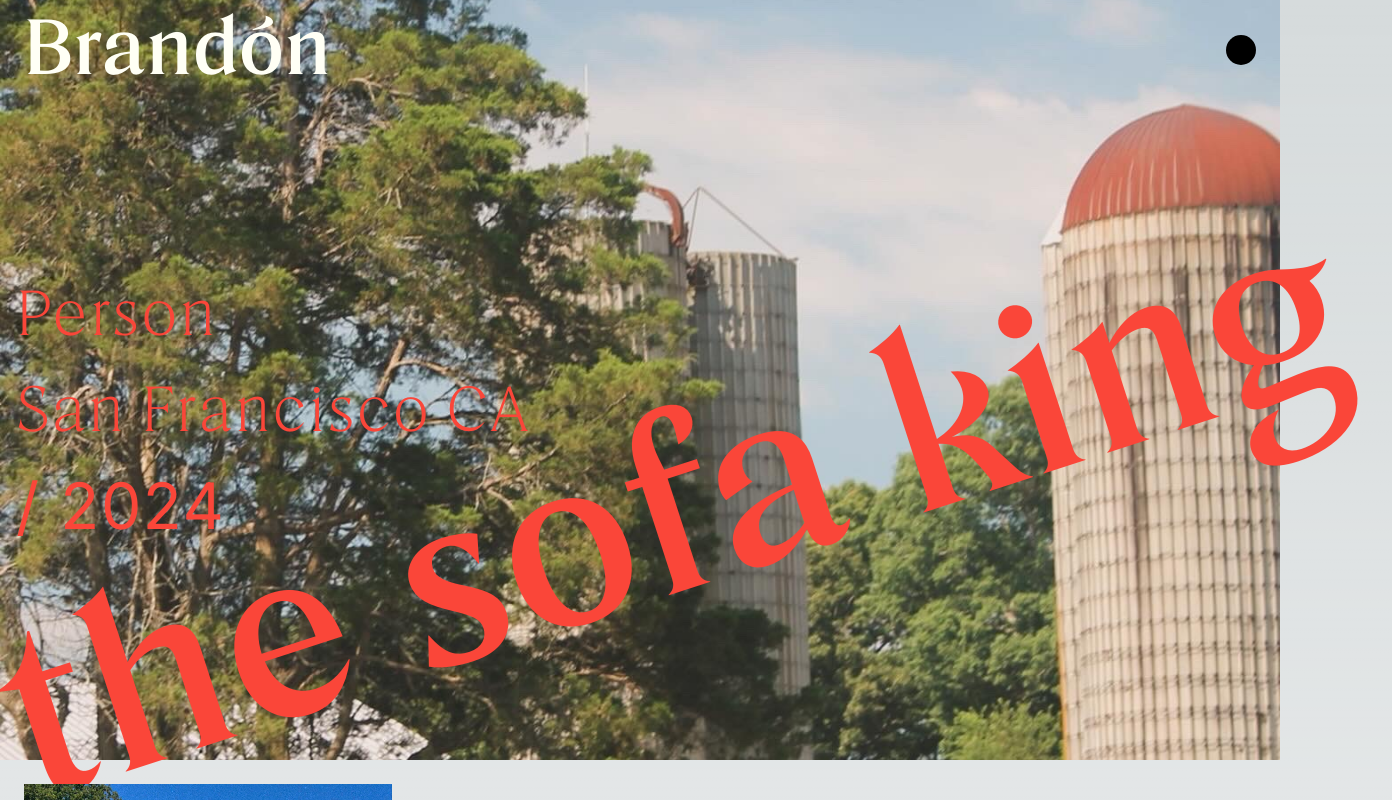
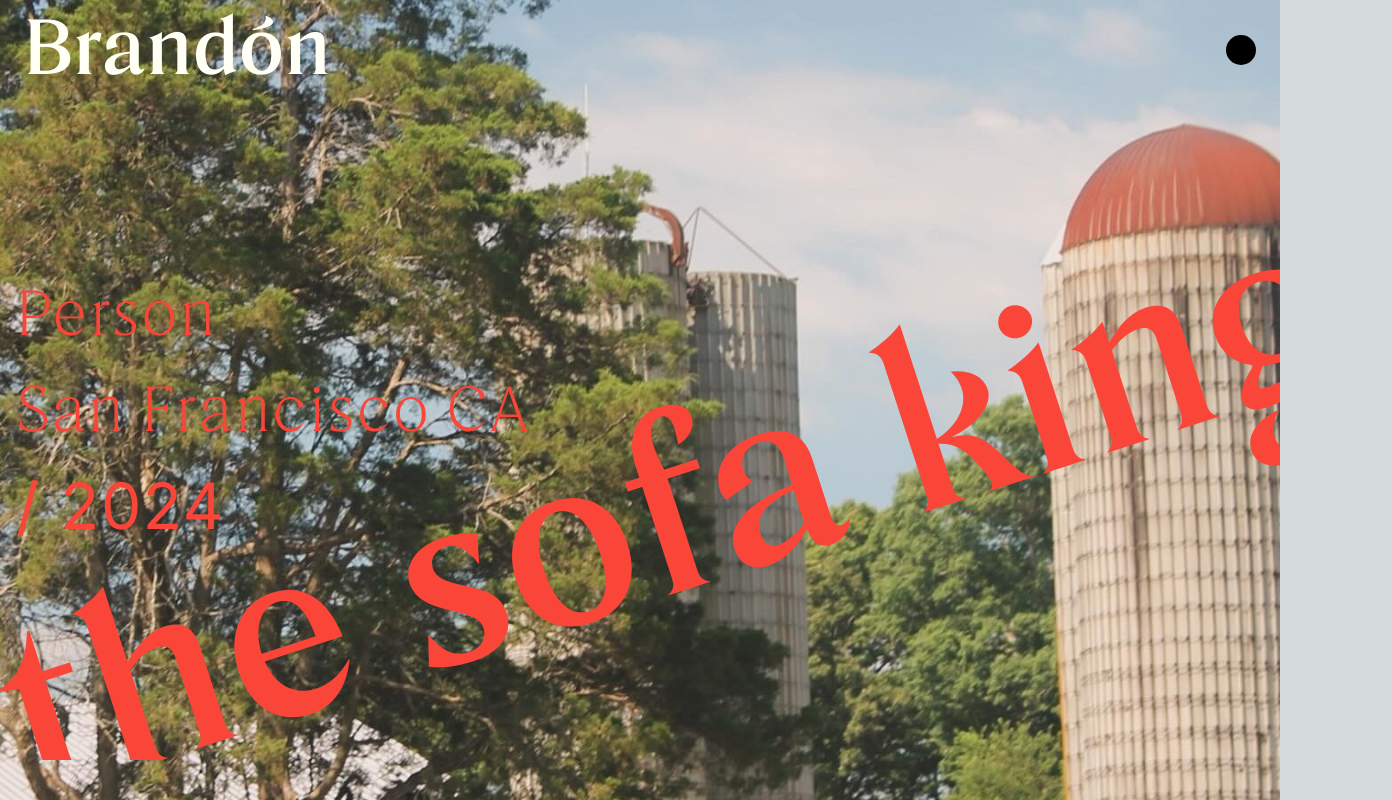
Before and after one commit to brandonshearin/personal-website-2, a Next.js app: page / in a window 1280 px wide. Shown: the top 800 px of the page, 1392 px wide, since content can reach past the window. Built offline with nearby package versions, Linux system fonts and the light colour scheme.

Commit message:
fix up the layout

```diff
--- a/src/app/page.tsx
+++ b/src/app/page.tsx
@@ -35,10 +35,24 @@ export default function Home() {
 
   return (
     <>
-      <div style={{ position: "relative", height: "95vh", top: "-100px" }}>
+      <div
+        style={{
+          position: "relative",
+          height: "100vh",
+          width: "100vw",
+          top: "-100px",
+        }}
+      >
         <HeroImage images={images} />
 
-        <div style={{ position: "relative", height: "95vh" }}>
+        <div
+          style={{
+            position: "relative",
+            height: "95vh",
+            width: "100vw",
+            overflowX: "hidden",
+          }}
+        >
           <div
             style={{
               top: "35%",
```
Also changed, not shown: src/app/components/HeroImage.tsx (+1 -1 lines).
